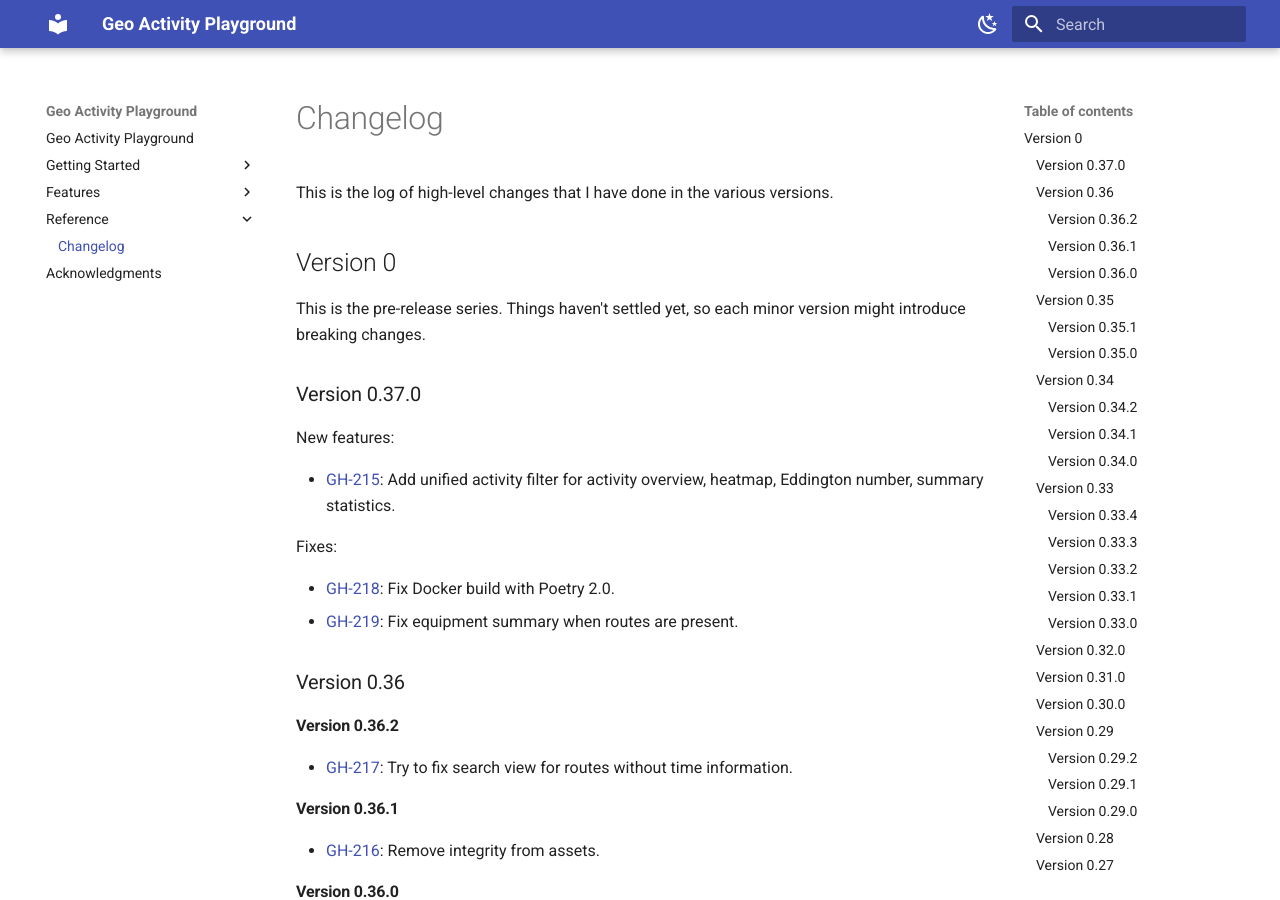
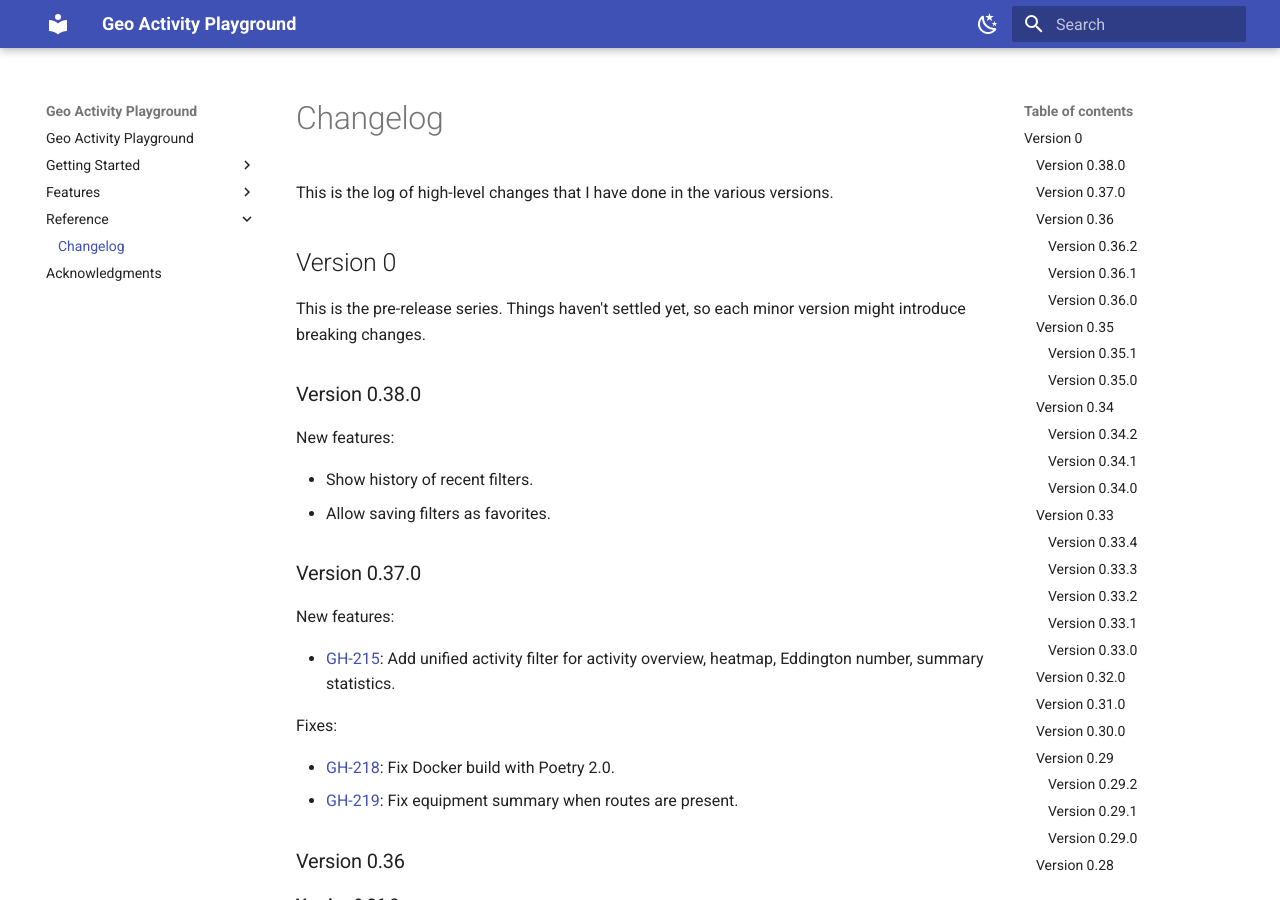
Before and after one commit to martin-ueding/geo-activity-playground, an MkDocs documentation site: the page built from docs/reference/changelog.md, in a window 1280 px wide and 900 px high. Built offline with MkDocs 1.6.1 and Material for MkDocs 9.7.7, drawn with Linux system fonts in a browser that asks for light colours.

Commit message:
Changelog entry

```diff
--- a/docs/reference/changelog.md
+++ b/docs/reference/changelog.md
@@ -9,6 +9,13 @@ This is the log of high-level changes that I have done in the various versions.
 ## Version 0
 
 This is the pre-release series. Things haven't settled yet, so each minor version might introduce breaking changes.
+
+### Version 0.38.0
+
+New features:
+
+- Show history of recent filters.
+- Allow saving filters as favorites.
 
 ### Version 0.37.0
 
```
